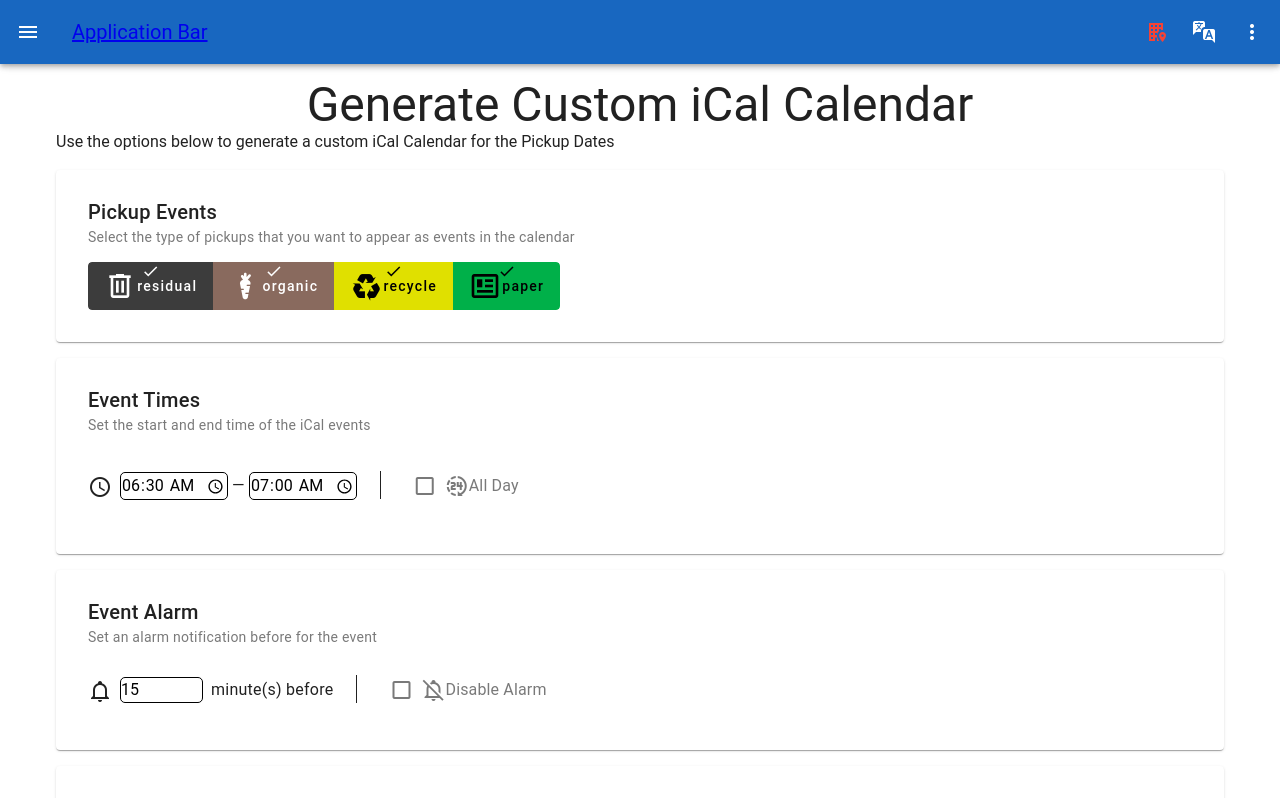
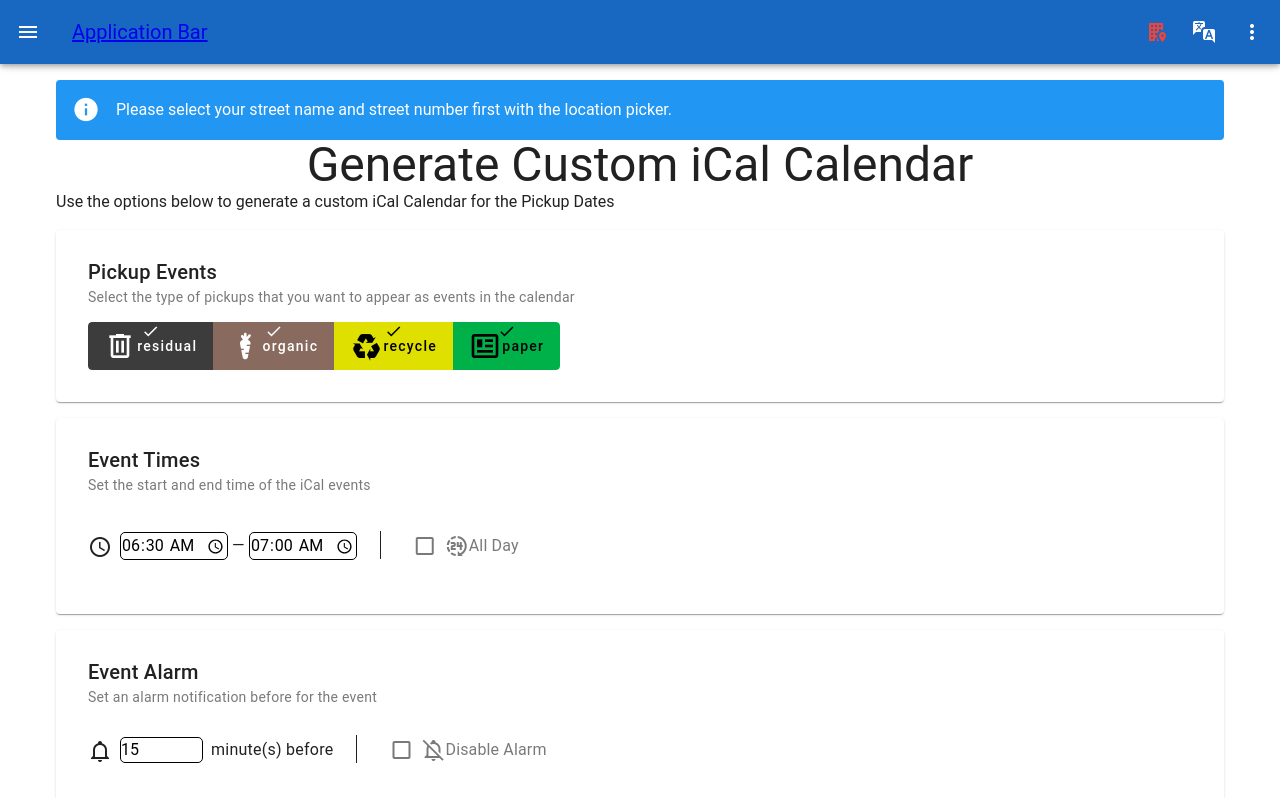
Before and after one commit to pano9000/aws-stuttgart-pickup-dates-service, a Nuxt app: page /ICalGenerator in a window 1280 px wide. Shown: the top 798 px of the page. Built offline with nearby package versions, Linux system fonts and the light colour scheme.

Commit message:
feat(IcalGenerator): add WarnNoSetStreet

```diff
--- a/pages/ICalGenerator.vue
+++ b/pages/ICalGenerator.vue
@@ -1,5 +1,7 @@
 <template>
   <v-container>
+    <WarnNoSetStreet/>
+
   <h1 class="text-h3 text-center">Generate Custom iCal Calendar</h1>
 
   <p>Use the options below to generate a custom iCal Calendar for the Pickup Dates</p>
```
